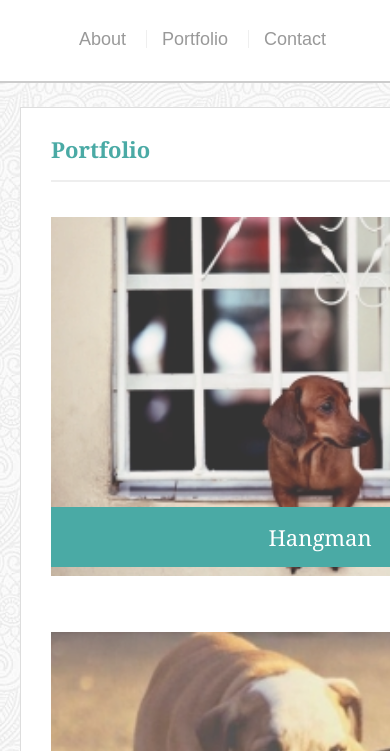
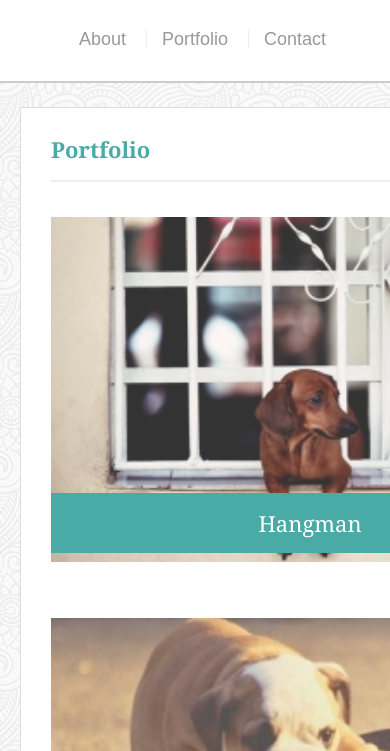
Before and after one commit to yellowduck87/Responsive-portifolio, a plain HTML site: page portfolio.html in a window 390 px wide. Shown: the part 93-844 px from the top of the page. Drawn offline with Linux system fonts and the light colour scheme.

Commit message:
fixed margin bug

```diff
--- a/assets/css/style.css
+++ b/assets/css/style.css
@@ -234,7 +234,11 @@ input[type=submit] {
 @media screen and (max-width: 640px){
 
 	#main-container {
-		width: 600px;
+		width: 580px;
+	}
+
+	.main-section {
+		margin-top: 70px;
 	}
 
 	#logo {
@@ -253,11 +257,6 @@ input[type=submit] {
 		 margin-left: 0;
 	 }
 
-	.main-section {
-		width: 100%;
-		margin: 70px auto 20px auto;
-	}
-
 	.profile-pic {
 		width: 100%;
 		margin: 0 auto;
```
